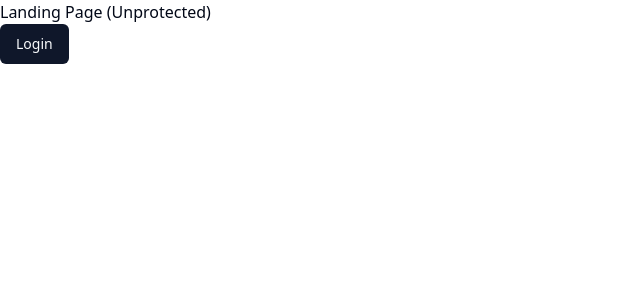
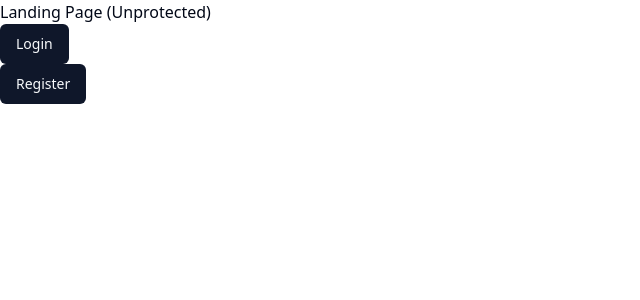
Before and after one commit to d-ngnr/ai-saas, a Next.js app: page / in a window 1280 px wide. Shown: the top 300 px of the page, without its empty margins (0-640 px from the left). Built offline with nearby package versions, Linux system fonts and the light colour scheme.

Commit message:
Add register button and update clerk branding

```diff
--- a/app/(landing)/page.tsx
+++ b/app/(landing)/page.tsx
@@ -9,6 +9,11 @@ export default function LandingPage() {
           <Button>Login</Button>
         </Link>
       </div>
+      <div>
+        <Link href="/sign-up">
+          <Button>Register</Button>
+        </Link>
+      </div>
     </div>
   );
 }
```
